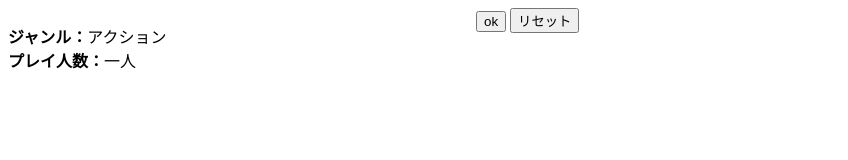
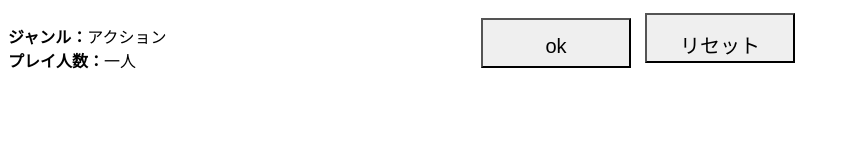
Before and after one commit to Kn240/Web2-4, a plain HTML site: page index.html in a window 1280 px wide. Shown: the whole page, without its empty margins (0-848 px from the left). Drawn offline with Linux system fonts and the light colour scheme.

Commit message:
Update index.html

```diff
--- a/index.html
+++ b/index.html
@@ -11,8 +11,8 @@
                 <dt>ジャンル：</dt><dd>アクション</dd>
                 <dt>プレイ人数：</dt><dd>一人</dd>
             </dl>
-            <input type="submit" value="ok" class="btn-submit">
-            <input type="reset" value="リセット" class="btn-reset">
+            <input type="submit" value="ok" class=" btn btn-submit">
+            <input type="reset" value="リセット" class="btn btn-reset">
     </article>
 </body>
 </html>
```
